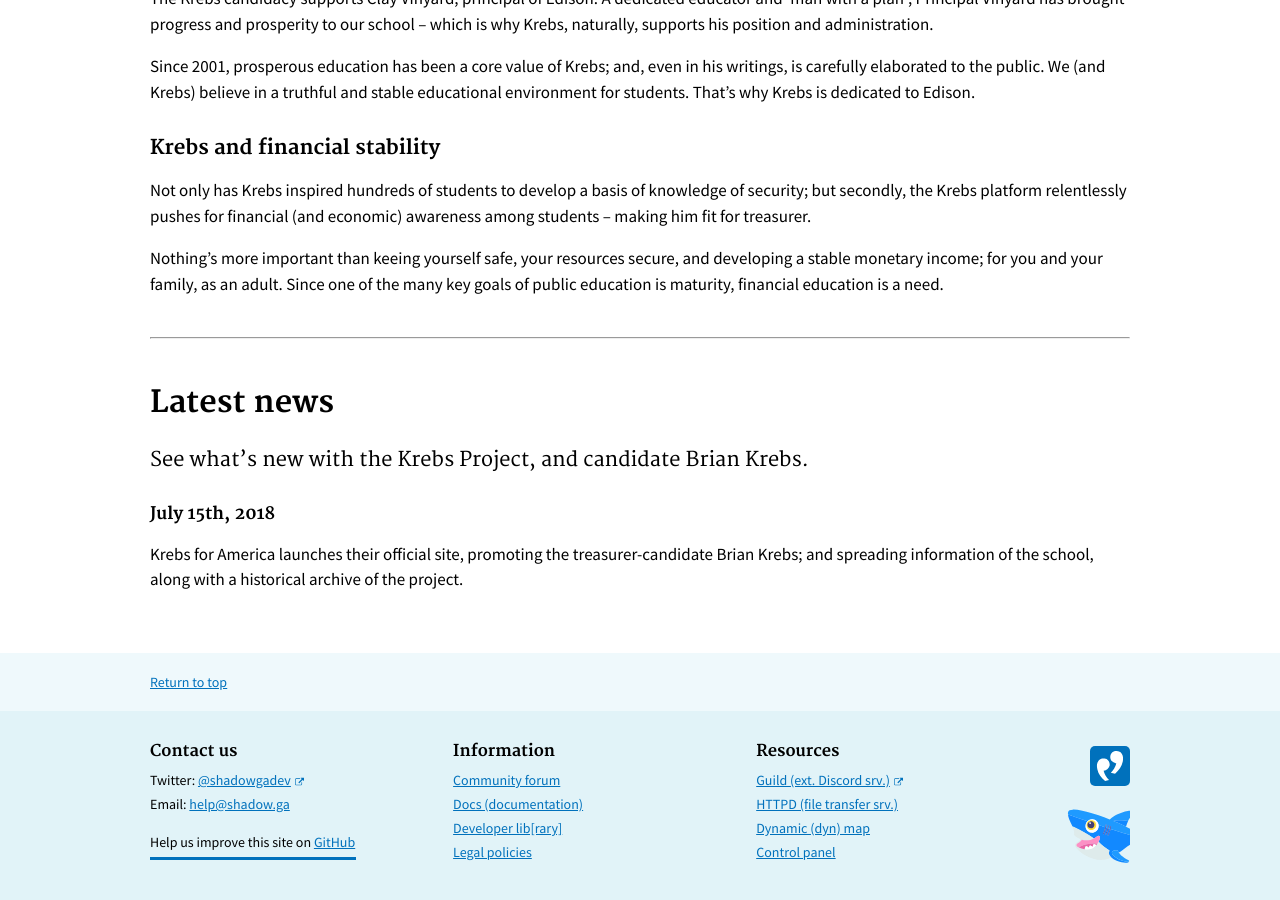
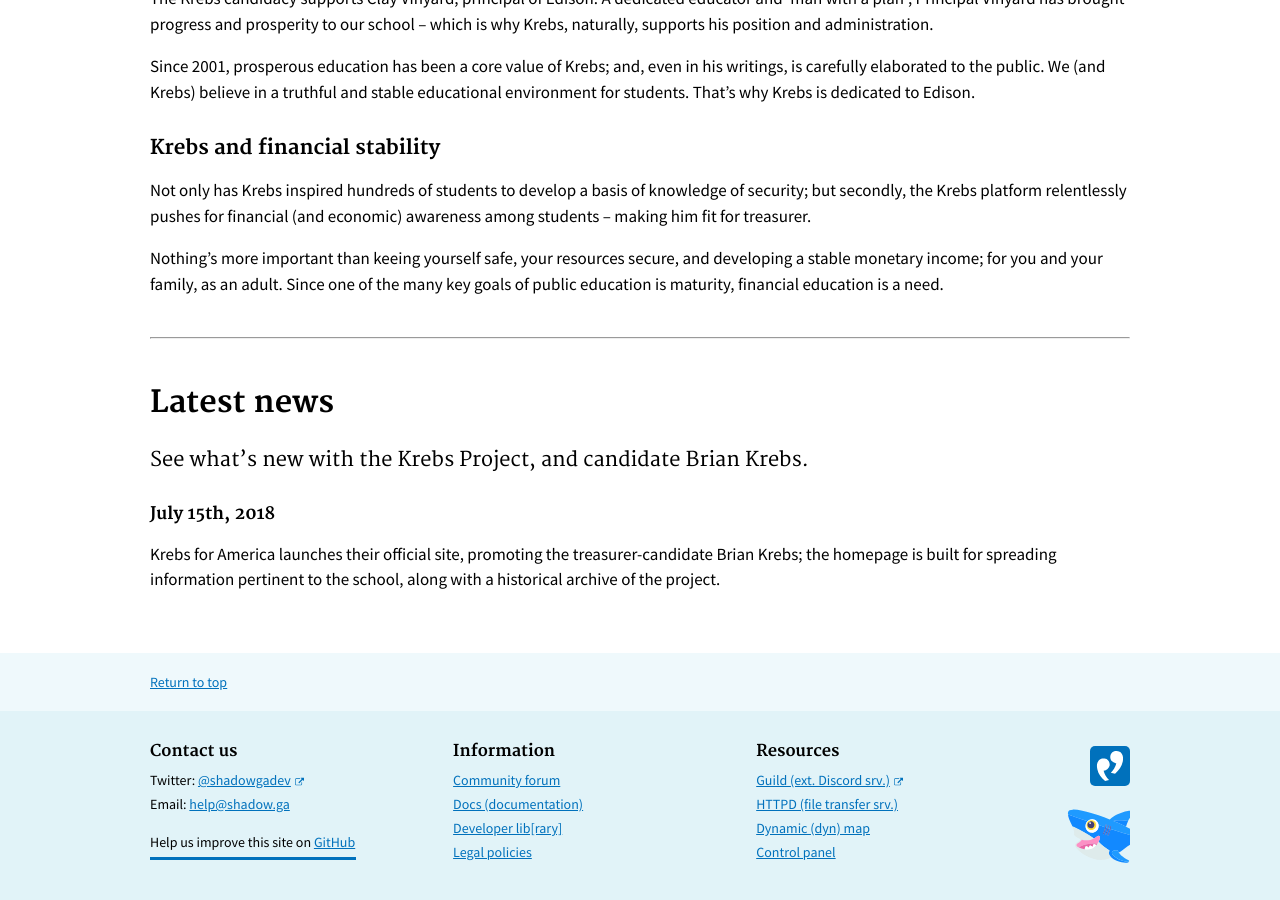
Before and after one commit to serrif/website, a Jekyll site: the page built from main/home.md, in a window 1280 px wide and 900 px high, scrolled down 1041 px. Built offline with Jekyll 4.4.1, drawn with Linux system fonts in a browser that asks for light colours.

Commit message:
Update home.md

```diff
--- a/main/home.md
+++ b/main/home.md
@@ -45,4 +45,4 @@ See what's new with the Krebs Project, and candidate Brian Krebs.
 {: .usa-font-lead }
 
 #### July 15th, 2018
-Krebs for America launches their official site, promoting the treasurer-candidate Brian Krebs; and spreading information of the school, along with a historical archive of the project.
+Krebs for America launches their official site, promoting the treasurer-candidate Brian Krebs; the homepage is built for spreading information pertinent to the school, along with a historical archive of the project.
```
